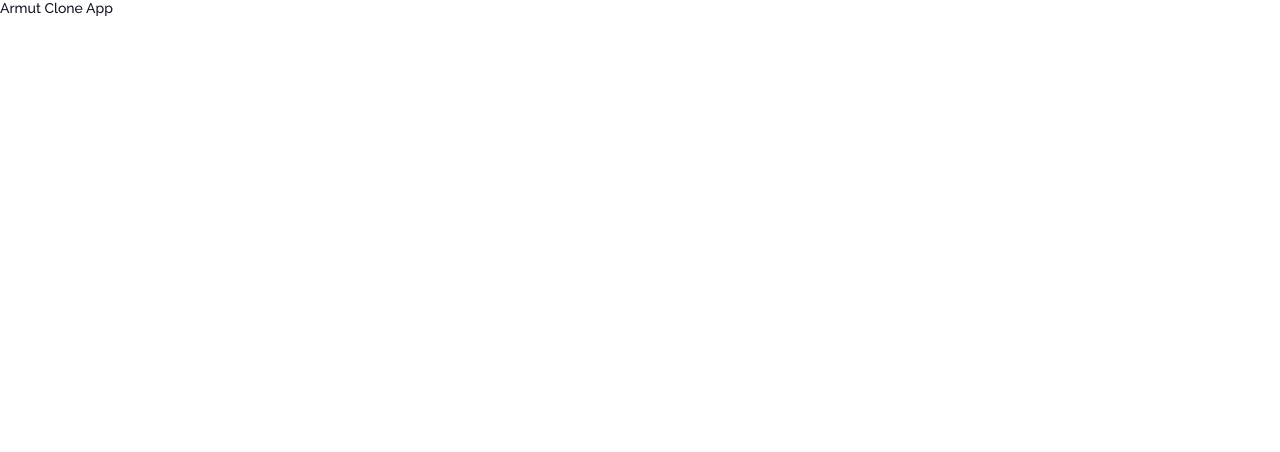
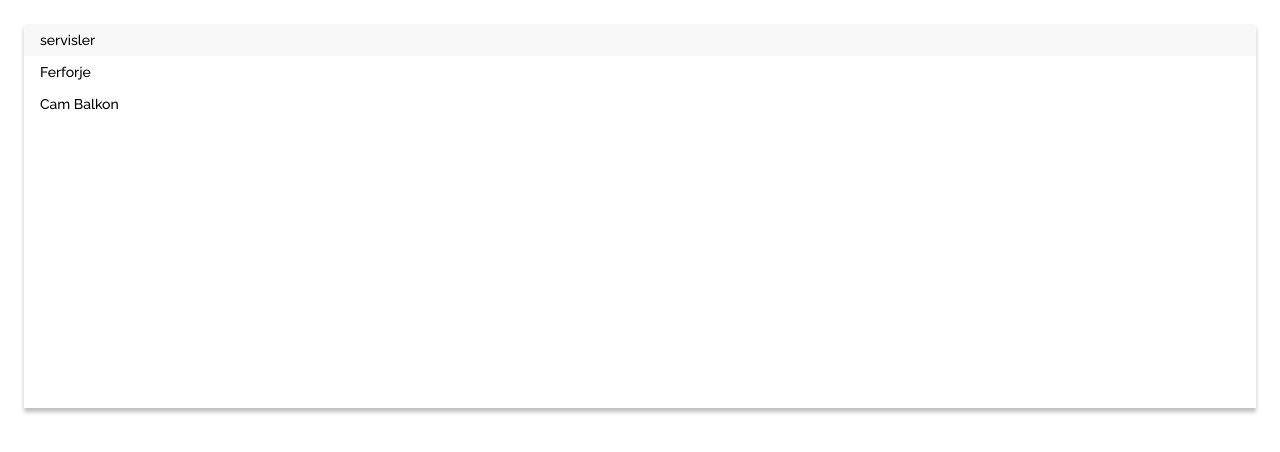
Before and after one commit to EylemGokdemir05/armut-clone-app, a React (Create React App) app: page / in a window 1280 px wide. Shown: the top 452 px of the page. Built offline with nearby package versions, Linux system fonts and the light colour scheme.

Commit message:
service list shown

```diff
--- a/src/App.tsx
+++ b/src/App.tsx
@@ -1,9 +1,11 @@
-import React from "react";
+import ServiceList from "../src/components/service/List";
 
 function App() {
   return (
     <div className="App">
-      <p>Armut Clone App</p>
+      <div className="home-page">
+        <ServiceList />
+      </div>
     </div>
   );
 }
--- a/src/_scss/layouts/__layouts-dir.scss
+++ /dev/null
@@ -1 +0,0 @@
-//Import layout files
--- /dev/null
+++ b/src/_scss/pages/__pages-dir.scss
@@ -0,0 +1,2 @@
+//Import page files
+@import "home";
--- /dev/null
+++ b/src/_scss/pages/_home.scss
@@ -0,0 +1,23 @@
+.home-page {
+  padding: 24px;
+  color: $black;
+}
+
+.service-list {
+  min-height: 384px;
+  box-shadow: 0px 4px 4px rgba(0, 0, 0, 0.25);
+  .title {
+    background-color: $grey;
+    border-radius: 3px 3px 0px 0px;
+  }
+
+  .list-item {
+    display: flex;
+    align-items: center;
+    height: 32px;
+  }
+
+  p {
+    padding-left: 16px;
+  }
+}
--- /dev/null
+++ b/src/components/service/List.tsx
@@ -0,0 +1,19 @@
+import services from "../../data/services.json";
+import ListItem from "./ListItem";
+
+const List = () => {
+  console.log(services);
+  const List = services.map((service) => {
+    return <ListItem service={service} key={service.serviceId}></ListItem>;
+  });
+  return (
+    <div className="service-list medium l-22">
+      <div className="title list-item">
+        <p>servisler</p>
+      </div>
+      <div className="list">{List}</div>
+    </div>
+  );
+};
+
+export default List;
--- /dev/null
+++ b/src/components/service/ListItem.tsx
@@ -0,0 +1,10 @@
+const ListItem = ({ service }: { service: any }) => {
+  const { name } = service;
+  return (
+    <div className="list-item">
+      <p>{name}</p>
+    </div>
+  );
+};
+
+export default ListItem;
--- a/src/index.scss
+++ b/src/index.scss
@@ -9,5 +9,5 @@
 //Components
 @import "_scss/components/_components-dir";
 
-//Layout
-@import "_scss/layouts/_layouts-dir";
+//Page
+@import "_scss/pages/_pages-dir";
```
Also changed, not shown: src/components/question/Header.tsx (added, +9 -0 lines).
